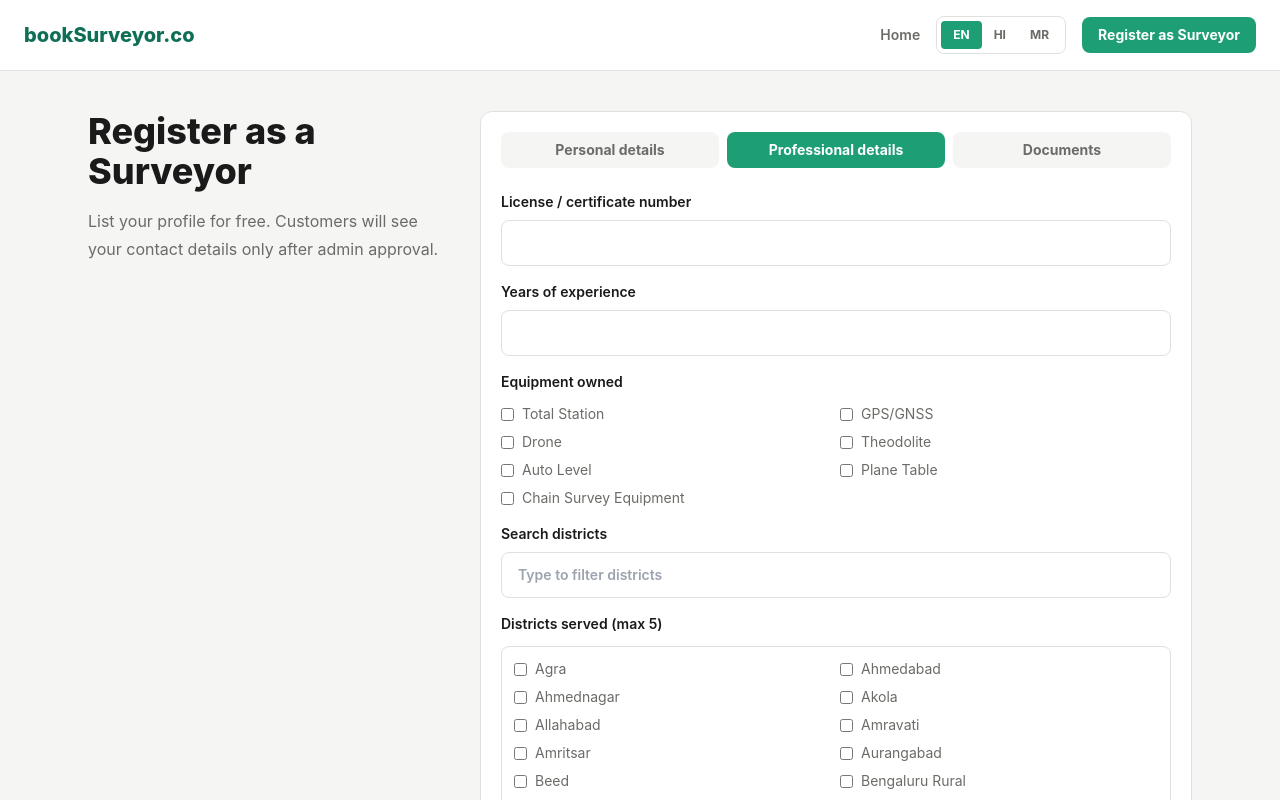
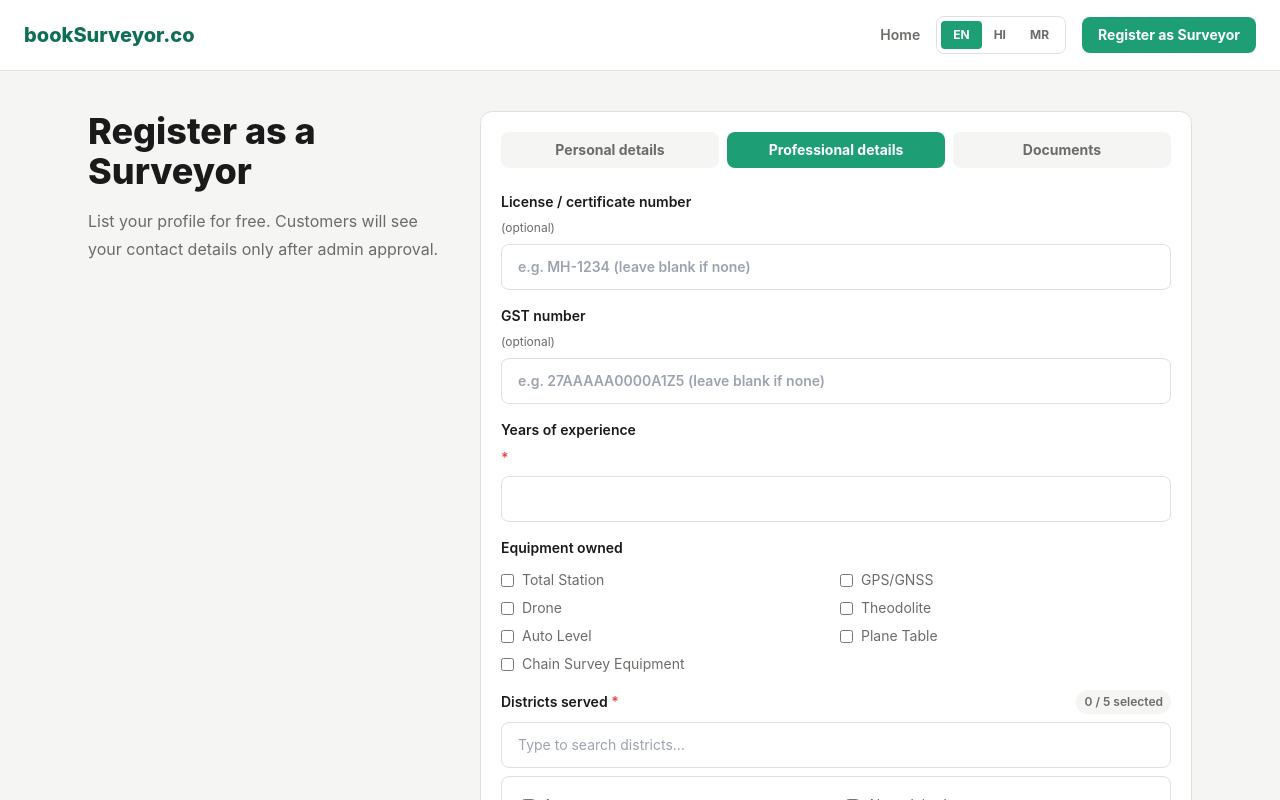
Before and after one commit to shriii257/BookSurveyor.Co, a Next.js app: page /register in a window 1280 px wide. Both pictures are taken after a click on the button "Next". Shown: the top 800 px of the page. Built offline with nearby package versions, Linux system fonts and the light colour scheme.

Commit message:
Enhance MultiStepForm with district selection
Added district selection functionality with real-time count and improved form field labels.

```diff
--- a/components/MultiStepForm.tsx
+++ b/components/MultiStepForm.tsx
@@ -11,15 +11,32 @@ export function MultiStepForm() {
   const [status, setStatus] = useState<Status>('idle');
   const [message, setMessage] = useState('');
   const [districtQuery, setDistrictQuery] = useState('');
+  const [selectedDistricts, setSelectedDistricts] = useState<string[]>([]);
+
   const filteredDistricts = useMemo(
     () =>
-      ALL_DISTRICTS.filter((district) => district.toLowerCase().includes(districtQuery.toLowerCase())).slice(0, 80),
+      ALL_DISTRICTS.filter((district) =>
+        district.toLowerCase().includes(districtQuery.toLowerCase()),
+      ).slice(0, 80),
     [districtQuery],
   );
+
+  function toggleDistrict(district: string) {
+    setSelectedDistricts((prev) => {
+      if (prev.includes(district)) {
+        return prev.filter((d) => d !== district);
+      }
+      if (prev.length >= 5) return prev;
+      return [...prev, district];
+    });
+  }
 
   async function submit(formData: FormData) {
     setStatus('submitting');
     setMessage('');
+
+    // Append selected districts to formData
+    selectedDistricts.forEach((d) => formData.append('districts_served', d));
 
     const response = await fetch('/api/register', {
       method: 'POST',
@@ -34,7 +51,9 @@ export function MultiStepForm() {
     }
 
     setStatus('success');
-    setMessage('Your profile has been submitted for review. We will verify your license and activate your listing within 24 hours.');
+    setMessage(
+      'Your profile has been submitted for review. We will verify and activate your listing within 24 hours.',
+    );
     if (result.adminWhatsappUrl) {
       window.open(result.adminWhatsappUrl, '_blank', 'noopener,noreferrer');
     }
@@ -64,17 +83,22 @@ export function MultiStepForm() {
         ))}
       </div>
 
+      {/* Step 1: Personal details */}
       <div className={step === 1 ? 'grid gap-4' : 'hidden'}>
         <label className="grid gap-2 text-sm font-semibold">
-          Full name
+          Full name <span className="text-red-500">*</span>
           <input name="full_name" required className="rounded-md border border-border px-4 py-3" />
         </label>
         <label className="grid gap-2 text-sm font-semibold">
-          Phone number
+          Phone number <span className="text-red-500">*</span>
           <input name="phone" required inputMode="tel" className="rounded-md border border-border px-4 py-3" />
         </label>
         <label className="flex items-center gap-2 text-sm text-text-secondary">
-          <input type="checkbox" checked={sameWhatsapp} onChange={(event) => setSameWhatsapp(event.target.checked)} />
+          <input
+            type="checkbox"
+            checked={sameWhatsapp}
+            onChange={(event) => setSameWhatsapp(event.target.checked)}
+          />
           Same WhatsApp number as phone
         </label>
         <label className={`grid gap-2 text-sm font-semibold ${sameWhatsapp ? 'hidden' : ''}`}>
@@ -83,19 +107,46 @@ export function MultiStepForm() {
         </label>
         <input type="hidden" name="same_whatsapp" value={sameWhatsapp ? 'yes' : 'no'} />
         <label className="grid gap-2 text-sm font-semibold">
-          Profile photo (JPG/PNG, max 2MB)
-          <input name="profile_photo" type="file" accept="image/jpeg,image/png" className="rounded-md border border-border px-4 py-3" />
+          Profile photo (JPG/PNG, max 2MB){' '}
+          <span className="text-xs font-normal text-text-secondary">(optional)</span>
+          <input
+            name="profile_photo"
+            type="file"
+            accept="image/jpeg,image/png"
+            className="rounded-md border border-border px-4 py-3"
+          />
         </label>
       </div>
 
+      {/* Step 2: Professional details */}
       <div className={step === 2 ? 'grid gap-4' : 'hidden'}>
         <label className="grid gap-2 text-sm font-semibold">
-          License / certificate number
-          <input name="license_number" required className="rounded-md border border-border px-4 py-3" />
+          License / certificate number{' '}
+          <span className="text-xs font-normal text-text-secondary">(optional)</span>
+          <input
+            name="license_number"
+            className="rounded-md border border-border px-4 py-3"
+            placeholder="e.g. MH-1234 (leave blank if none)"
+          />
         </label>
         <label className="grid gap-2 text-sm font-semibold">
-          Years of experience
-          <input name="years_experience" required type="number" min={0} className="rounded-md border border-border px-4 py-3" />
+          GST number{' '}
+          <span className="text-xs font-normal text-text-secondary">(optional)</span>
+          <input
+            name="gst_number"
+            className="rounded-md border border-border px-4 py-3"
+            placeholder="e.g. 27AAAAA0000A1Z5 (leave blank if none)"
+          />
+        </label>
+        <label className="grid gap-2 text-sm font-semibold">
+          Years of experience <span className="text-red-500">*</span>
+          <input
+            name="years_experience"
+            required
+            type="number"
+            min={0}
+            className="rounded-md border border-border px-4 py-3"
+          />
         </label>
         <fieldset>
           <legend className="text-sm font-semibold">Equipment owned</legend>
@@ -108,38 +159,119 @@ export function MultiStepForm() {
             ))}
           </div>
         </fieldset>
-        <label className="grid gap-2 text-sm font-semibold">
-          Search districts
+
+        {/* District selection with real-time count */}
+        <div className="grid gap-2">
+          <div className="flex items-center justify-between">
+            <span className="text-sm font-semibold">
+              Districts served <span className="text-red-500">*</span>
+            </span>
+            <span
+              className={`rounded-full px-2 py-1 text-xs font-semibold ${
+                selectedDistricts.length === 5
+                  ? 'bg-red-100 text-red-700'
+                  : selectedDistricts.length > 0
+                    ? 'bg-green-100 text-green-700'
+                    : 'bg-bg text-text-secondary'
+              }`}
+            >
+              {selectedDistricts.length} / 5 selected
+            </span>
+          </div>
+
+          {/* Selected district chips */}
+          {selectedDistricts.length > 0 && (
+            <div className="flex flex-wrap gap-2">
+              {selectedDistricts.map((d) => (
+                <span
+                  key={d}
+                  className="flex items-center gap-1 rounded-full bg-primary px-3 py-1 text-xs font-semibold text-white"
+                >
+                  {d}
+                  <button
+                    type="button"
+                    onClick={() => toggleDistrict(d)}
+                    className="ml-1 hover:opacity-70"
+                    aria-label={`Remove ${d}`}
+                  >
+                    &times;
+                  </button>
+                </span>
+              ))}
+            </div>
+          )}
+
           <input
             value={districtQuery}
             onChange={(event) => setDistrictQuery(event.target.value)}
-            placeholder="Type to filter districts"
-            className="rounded-md border border-border px-4 py-3"
+            placeholder="Type to search districts…"
+            className="rounded-md border border-border px-4 py-3 text-sm"
           />
-        </label>
-        <fieldset>
-          <legend className="text-sm font-semibold">Districts served (max 5)</legend>
-          <div className="mt-3 grid max-h-56 gap-2 overflow-y-auto rounded-md border border-border p-3 sm:grid-cols-2">
-            {filteredDistricts.map((district) => (
-              <label key={district} className="flex items-center gap-2 text-sm text-text-secondary">
-                <input type="checkbox" name="districts_served" value={district} />
-                {district}
-              </label>
-            ))}
+
+          <div className="max-h-56 overflow-y-auto rounded-md border border-border p-3">
+            {filteredDistricts.length === 0 && (
+              <p className="text-sm text-text-secondary">No districts match your search.</p>
+            )}
+            <div className="grid gap-1 sm:grid-cols-2">
+              {filteredDistricts.map((district) => {
+                const checked = selectedDistricts.includes(district);
+                const disabled = !checked && selectedDistricts.length >= 5;
+                return (
+                  <label
+                    key={district}
+                    className={`flex cursor-pointer items-center gap-2 rounded px-2 py-1.5 text-sm ${
+                      checked
+                        ? 'bg-primary/10 font-semibold text-primary-dark'
+                        : disabled
+                          ? 'cursor-not-allowed text-text-secondary opacity-40'
+                          : 'text-text-secondary hover:bg-bg'
+                    }`}
+                  >
+                    <input
+                      type="checkbox"
+                      checked={checked}
+                      disabled={disabled}
+                      onChange={() => toggleDistrict(district)}
+                      className="accent-primary"
+                    />
+                    {district}
+                  </label>
+                );
+              })}
+            </div>
           </div>
-        </fieldset>
+
+          {selectedDistricts.length === 5 && (
+            <p className="text-xs font-semibold text-red-600">Maximum of 5 districts reached.</p>
+          )}
+        </div>
+
         <label className="grid gap-2 text-sm font-semibold">
           Short bio (optional, max 300 characters)
           <textarea name="bio" maxLength={300} rows={4} className="rounded-md border border-border px-4 py-3" />
         </label>
       </div>
 
+      {/* Step 3: Documents */}
       <div className={step === 3 ? 'grid gap-4' : 'hidden'}>
+        <div className="rounded-md bg-bg p-4 text-sm text-text-secondary">
+          Documents are stored privately and visible only to our admin for verification. Uploading them helps us verify your profile faster, but they are optional.
+        </div>
         <label className="grid gap-2 text-sm font-semibold">
-          License / certificate document (JPG/PNG/PDF, max 5MB)
+          License / certificate document (JPG/PNG/PDF, max 5MB){' '}
+          <span className="text-xs font-normal text-text-secondary">(optional)</span>
           <input
             name="license_doc"
-            required
+            type="file"
+            accept="image/jpeg,image/png,application/pdf"
+            className="rounded-md border border-border px-4 py-3"
+          />
+        </label>
+        <label className="grid gap-2 text-sm font-semibold">
+          GST document (JPG/PNG/PDF, max 5MB){' '}
+          <span className="text-xs font-normal text-text-secondary">(optional)</span>
+          <input
+            name="gst_doc"
             type="file"
             accept="image/jpeg,image/png,application/pdf"
             className="rounded-md border border-border px-4 py-3"
@@ -147,11 +279,13 @@ export function MultiStepForm() {
         </label>
         <label className="flex items-start gap-2 text-sm text-text-secondary">
           <input type="checkbox" name="declaration" value="yes" required className="mt-1" />
-          I confirm all details are accurate.
+          I confirm all details provided are accurate.
         </label>
       </div>
 
-      {status === 'error' && <p className="mt-4 rounded-md bg-red-50 p-3 text-sm font-semibold text-red-700">{message}</p>}
+      {status === 'error' && (
+        <p className="mt-4 rounded-md bg-red-50 p-3 text-sm font-semibold text-red-700">{message}</p>
+      )}
 
       <div className="mt-6 flex justify-between gap-3">
         <button
@@ -170,8 +304,11 @@ export function MultiStepForm() {
             Next
           </button>
         ) : (
-          <button disabled={status === 'submitting'} className="rounded-md bg-primary px-5 py-3 font-bold text-white disabled:opacity-60">
-            {status === 'submitting' ? 'Submitting...' : 'Submit for review'}
+          <button
+            disabled={status === 'submitting'}
+            className="rounded-md bg-primary px-5 py-3 font-bold text-white disabled:opacity-60"
+          >
+            {status === 'submitting' ? 'Submitting…' : 'Submit for review'}
           </button>
         )}
       </div>
```
